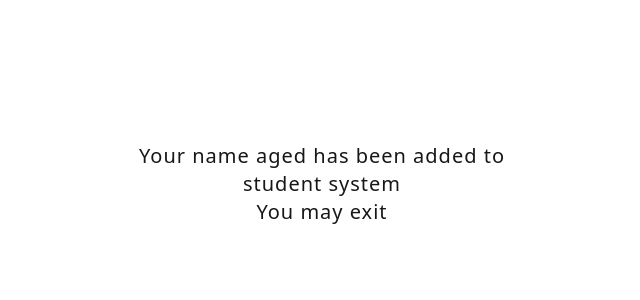
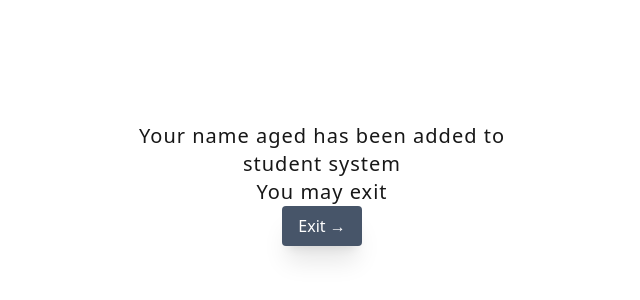
Before and after one commit to Leo5661/ChatBot, a React (Vite) app: page /details in a window 1280 px wide. Shown: the part 216-516 px from the top of the page, without its empty margins (318-958 px from the left). Built offline with nearby package versions, Linux system fonts and the light colour scheme; what react-chatbot-kit would draw is missing.

Commit message:
Added: Store reset on exit

```diff
--- a/src/components/AgeDropDown.jsx
+++ b/src/components/AgeDropDown.jsx
@@ -17,7 +17,6 @@ function AgeDropDown(props) {
 
   return (
     <form>
-      <div>{age}</div>
       <select
         className="ms-12 w-48 p-1 outline-none "
         onChange={(e) => {
--- a/src/pages/Details.jsx
+++ b/src/pages/Details.jsx
@@ -1,8 +1,17 @@
-import { useSelector } from "react-redux";
+import { useDispatch, useSelector } from "react-redux";
+import { useNavigate } from "react-router-dom";
+import { resetStore } from "../redux/slices/student";
 
 function Details() {
+  const navigate = useNavigate();
   const name = useSelector((state) => state.student.studentName);
   const age = useSelector((state) => state.student.studentAge);
+  const dispatch = useDispatch();
+
+  const goToHome = () => {
+    dispatch(resetStore());
+    navigate("/");
+  };
 
   return (
     <div className="home flex h-full flex-col items-center justify-center bg-white">
@@ -10,6 +19,12 @@ function Details() {
         {`Your name ${name} aged ${age} has been added to student system`}{" "}
         <br /> You may exit
       </div>
+      <button
+        className="enroll_button flex items-center justify-center rounded bg-slate-600 px-4 py-2 text-white shadow-xl"
+        onClick={goToHome}
+      >
+        Exit &rarr;
+      </button>
     </div>
   );
 }
--- a/src/redux/slices/student/index.js
+++ b/src/redux/slices/student/index.js
@@ -15,9 +15,13 @@ export const studentSlice = createSlice({
     addAge: (state, action) => {
       state.studentAge = action.payload;
     },
+    resetStore: (state) => {
+      state.studentName = "";
+      state.studentAge = "";
+    },
   },
 });
 
-export const { addName, addAge } = studentSlice.actions;
+export const { addName, addAge, resetStore } = studentSlice.actions;
 
 export default studentSlice.reducer;
```
